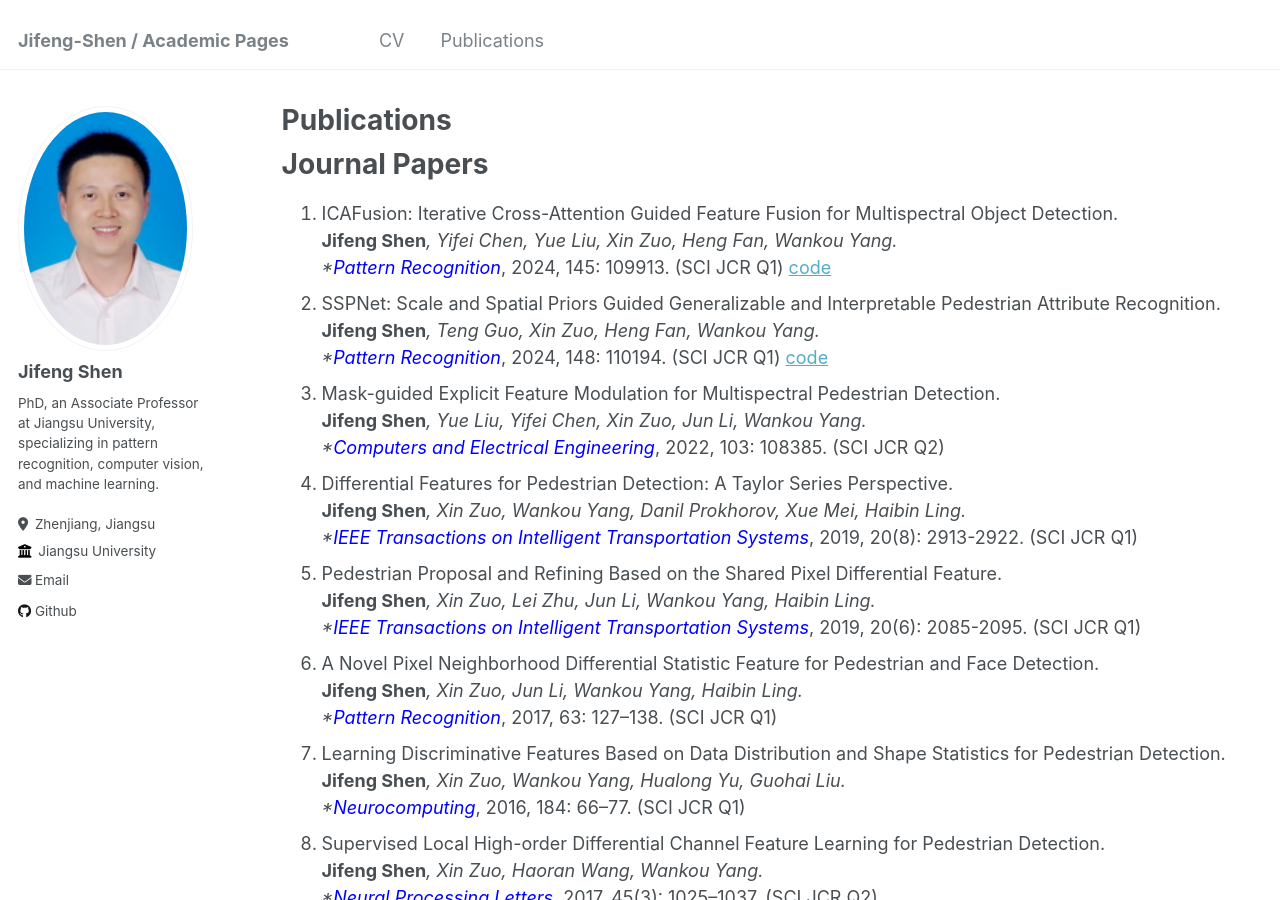
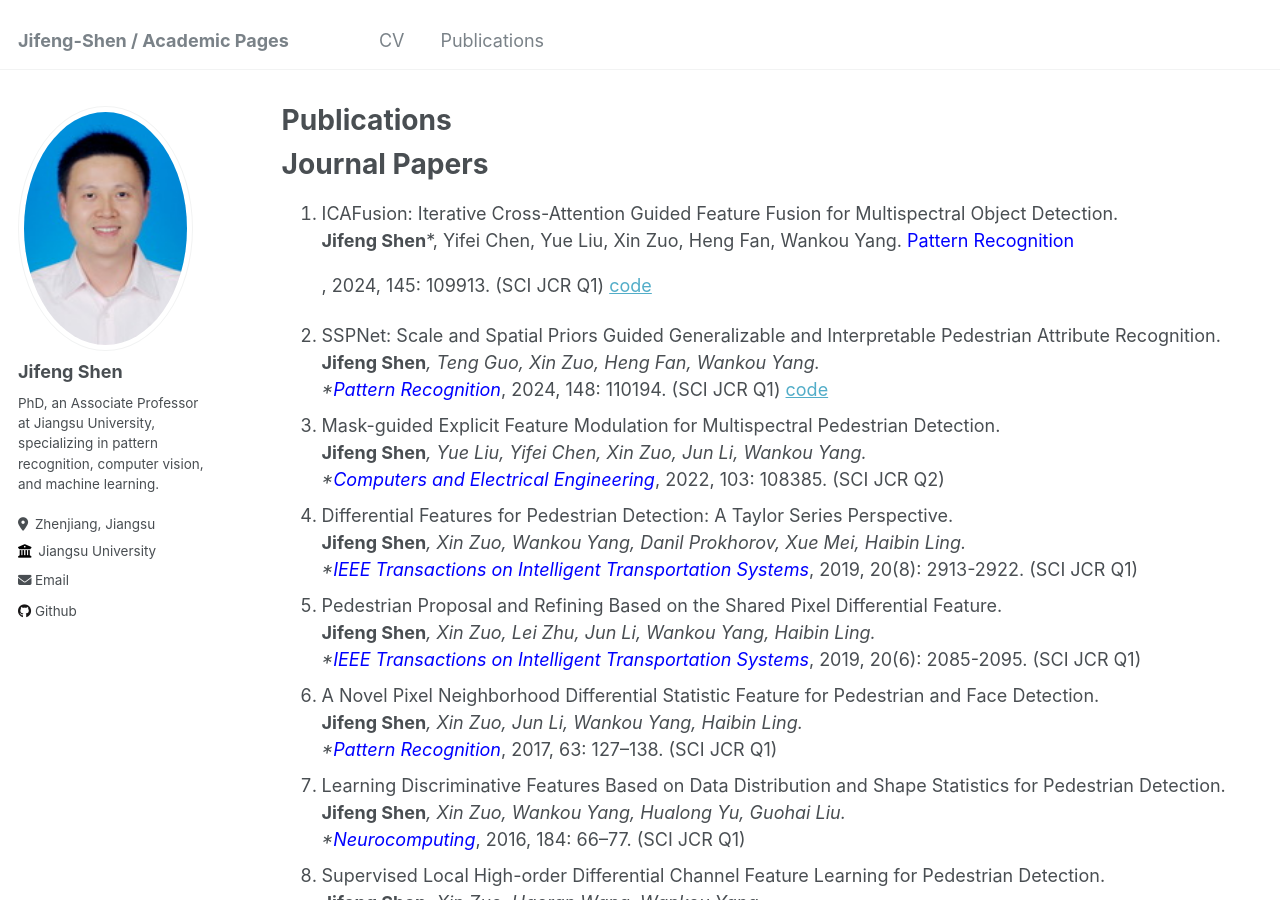
Before and after one commit to jifeng-shen/jifeng-shen.github.io, a Jekyll site: the page built from _pages/publications.md, in a window 1280 px wide and 900 px high. Built offline with Jekyll 4.4.1, drawn with Linux system fonts in a browser that asks for light colours.

Commit message:
Update publications.md

```diff
--- a/_pages/publications.md
+++ b/_pages/publications.md
@@ -9,7 +9,7 @@ author_profile: true
 
 1. ICAFusion: Iterative Cross-Attention Guided Feature Fusion for Multispectral Object Detection.
    **Jifeng Shen***, Yifei Chen, Yue Liu, Xin Zuo, Heng Fan, Wankou Yang.
-   *<font color="blue">Pattern Recognition</font>*, 2024, 145: 109913. (SCI JCR Q1) [code](https://github.com/chanchanchan97/ICAFusion)
+   <font color="blue">Pattern Recognition</font>, 2024, 145: 109913. (SCI JCR Q1) [code](https://github.com/chanchanchan97/ICAFusion)
 2. SSPNet: Scale and Spatial Priors Guided Generalizable and Interpretable Pedestrian Attribute Recognition.
    **Jifeng Shen***, Teng Guo, Xin Zuo, Heng Fan, Wankou Yang.
    *<font color="blue">Pattern Recognition</font>*, 2024, 148: 110194. (SCI JCR Q1) [code](https://github.com/guotengg/SSPNet)
```
